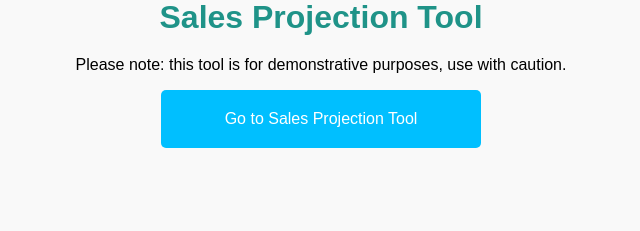
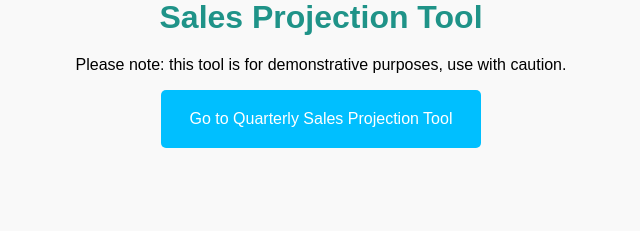
Before and after one commit to LethaboDorane/Project, a Django app: page / in a window 1280 px wide. Shown: the part 148-379 px from the top of the page, without its empty margins (319-959 px from the left). Run offline with Django 5.2, Linux system fonts and the light colour scheme.

Commit message:
Update sales_projection.html

```diff
--- a/projection_app/templates/projection_app/sales_projection.html
+++ b/projection_app/templates/projection_app/sales_projection.html
@@ -34,8 +34,8 @@
         <p>Please note: this tool is for demonstrative purposes, use with caution.</p>
 
         <div class="other-project-button">
-            <a href="https://sales-projection-project.onrender.com/" target="_blank">
-                <button class="btn">Go to Sales Projection Tool</button>
+            <a href="https://quarterly-projection-project.onrender.com/" target="_blank">
+                <button class="btn">Go to Quarterly Sales Projection Tool</button>
             </a>
         </div>
 
```
